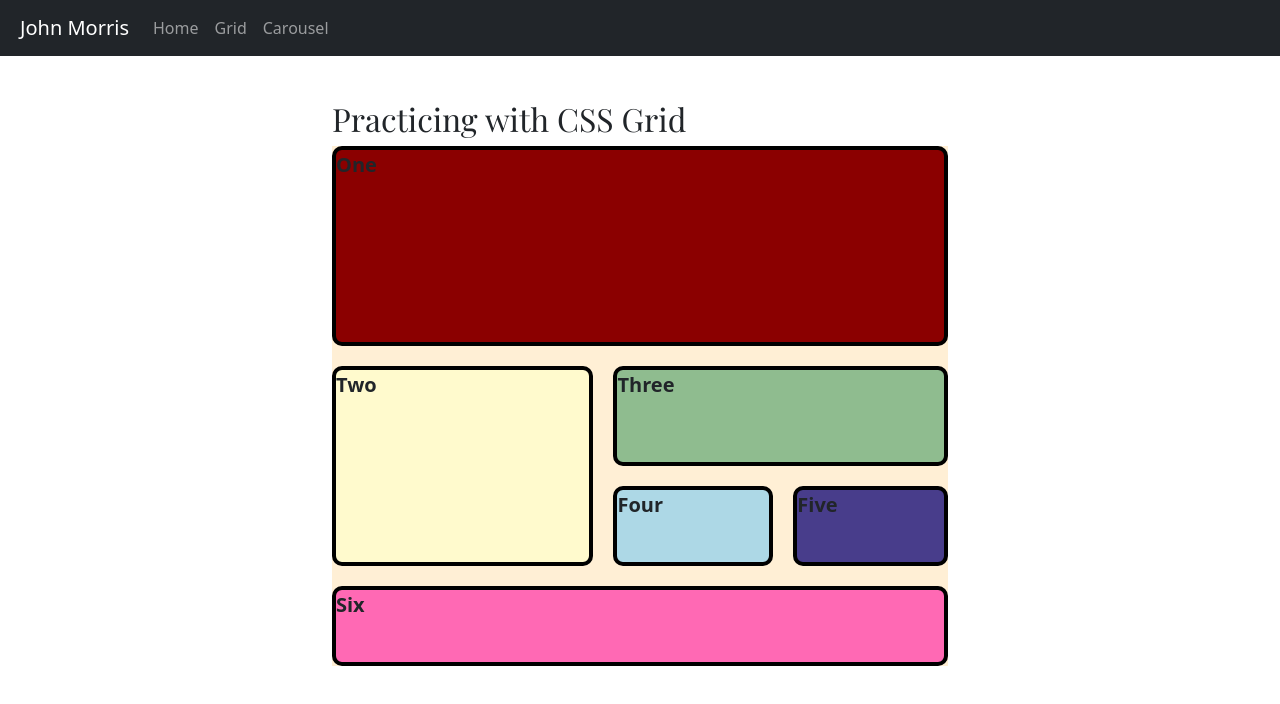
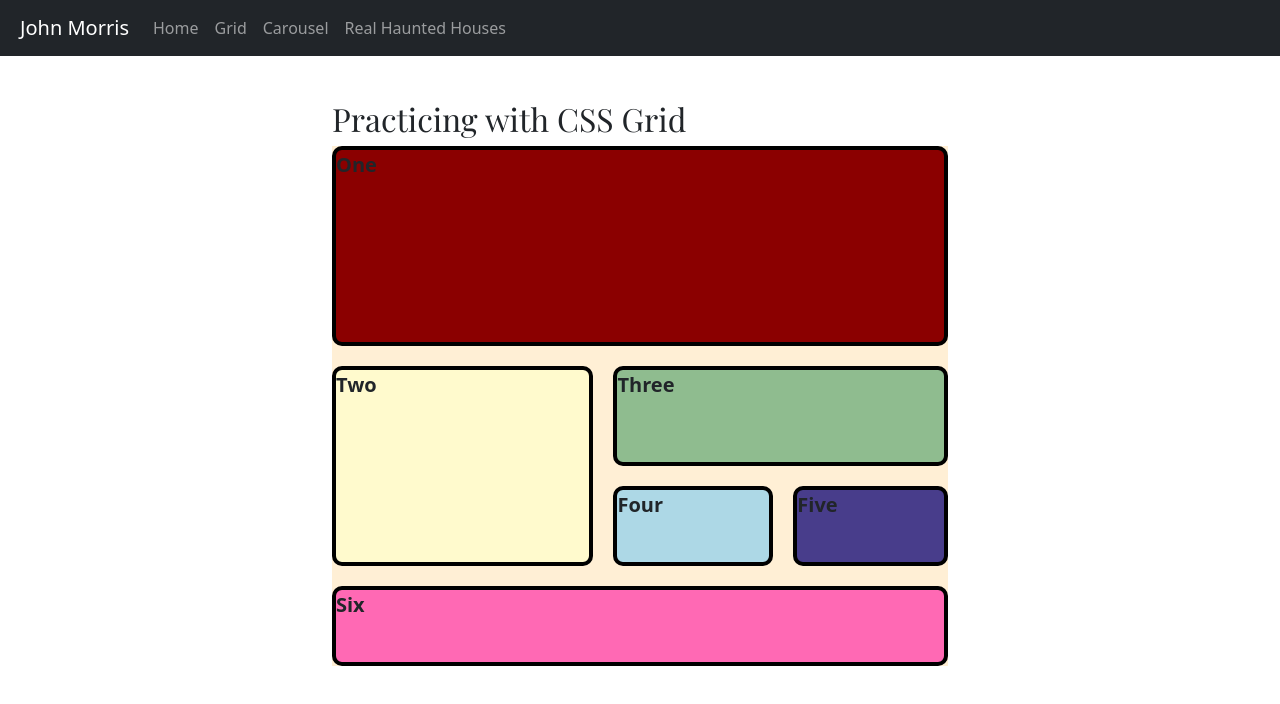
Before and after one commit to JohnMorris5150/JohnMorris5150.github.io, a plain HTML site: page grid.html in a window 1280 px wide. Drawn offline with nearby package versions, Linux system fonts and the light colour scheme.

Commit message:
Add link to Real Haunted Houses in navigation

```diff
--- a/grid.html
+++ b/grid.html
@@ -31,6 +31,9 @@
       <li class="nav-item active">
         <a class="nav-link" href="carousel.html">Carousel</a>
       </li>
+      <li class="nav-item active">
+        <a class="nav-link" href="real_haunted.html">Real Haunted Houses</a>
+      </li>
     </ul>
   </div>
 </nav>
```
